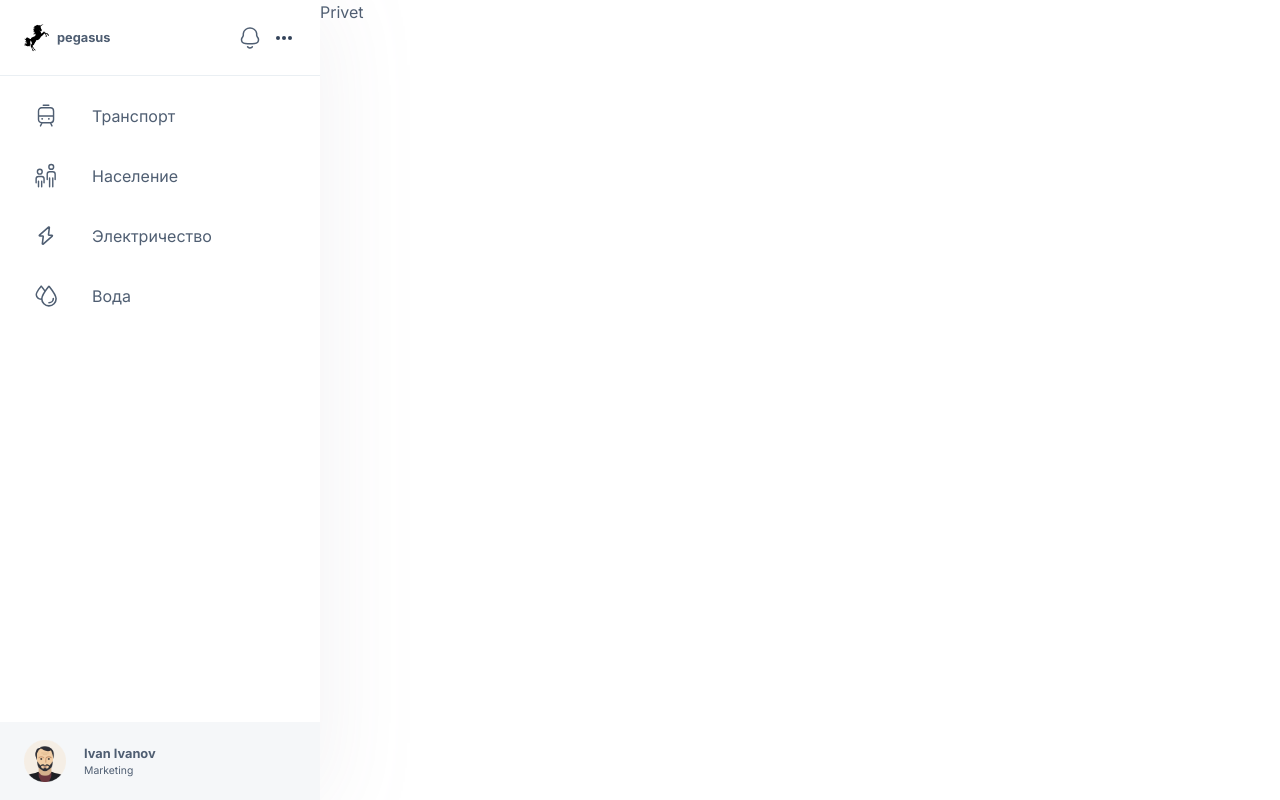
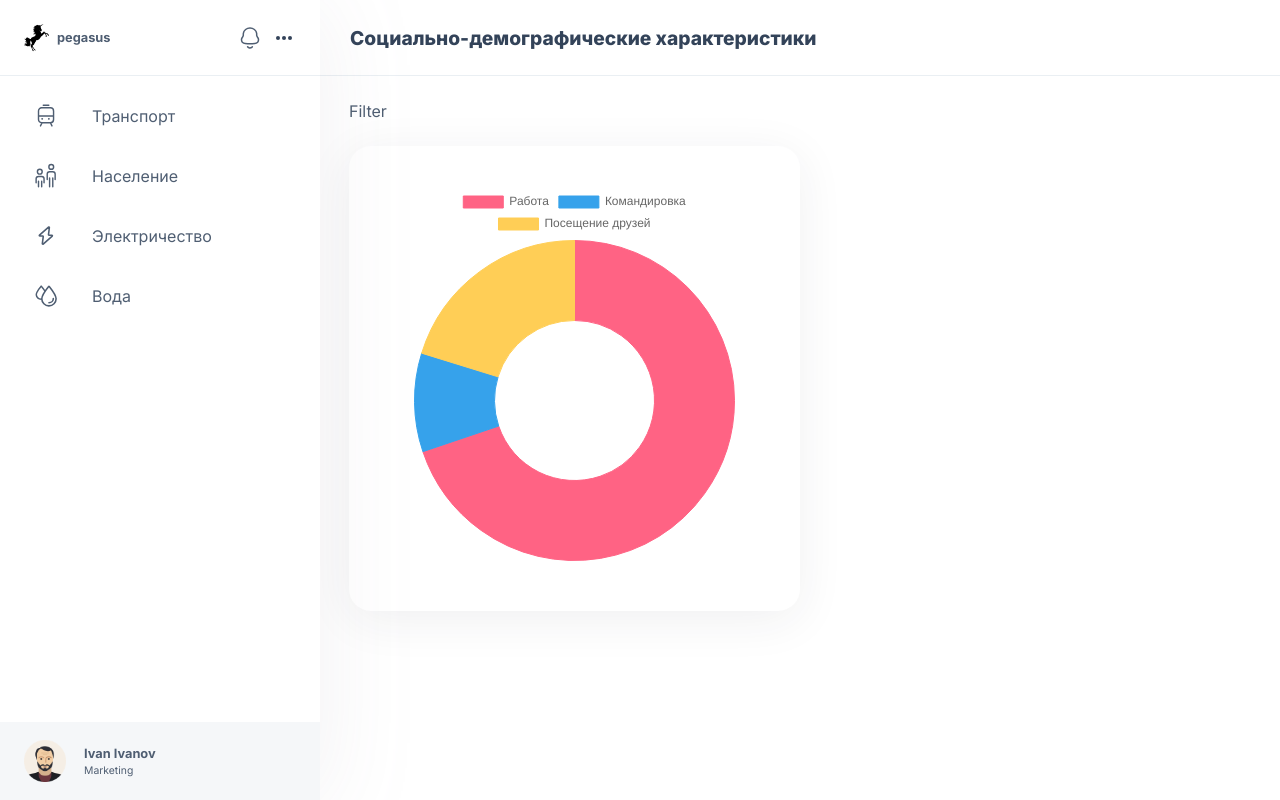
Before and after one commit to D33key/pegasus, a Next.js app: page /statistics in a window 1280 px wide. Built offline with nearby package versions, Linux system fonts and the light colour scheme.

Commit message:
adding doughnut

```diff
--- a/package.json
+++ b/package.json
@@ -12,10 +12,12 @@
     "@types/node": "18.16.0",
     "@types/react": "18.0.38",
     "@types/react-dom": "18.0.11",
+    "chart.js": "^4.3.0",
     "eslint": "8.39.0",
     "eslint-config-next": "13.3.1",
     "next": "13.3.1",
     "react": "18.2.0",
+    "react-chartjs-2": "^5.2.0",
     "react-dom": "18.2.0",
     "typescript": "5.0.4"
   },
--- a/src/components/Navigation/Navigation.tsx
+++ b/src/components/Navigation/Navigation.tsx
@@ -30,11 +30,6 @@ const Navigation = () => {
         menuItems: listOfSettings,
     });
     const [selectedCategory, setSelectedCategory] = useState<Menu | null>(null);
-
-    useEffect(() => {
-        const isOpenPrev = localStorage.getItem("menuIsOpen") === "true";
-        setIsOpened(isOpenPrev);
-    }, []);
 
     const handleCategorySelect = (category: Menu) => {
         switch (category) {
@@ -81,11 +76,7 @@ const Navigation = () => {
             handleCategorySelect(category);
             setSelectedCategory(category);
         } else {
-            setIsOpened((prev) => {
-                const newValue = !prev;
-                localStorage.setItem("menuIsOpen", newValue.toString());
-                return newValue;
-            });
+            setIsOpened((prev) => !prev);
             handleCategorySelect(category);
             setSelectedCategory(category);
         }
--- /dev/null
+++ b/src/pages/statistics/Statistics.module.css
@@ -0,0 +1,30 @@
+.wrapper {
+    min-height: calc(100vh - 76px);
+    display: flex;
+    flex-direction: column;
+    width: 100%;
+}
+
+.pieChart {
+    width: 50%;
+    padding: 40px 38px 50px;
+
+    background: #ffffff;
+    box-shadow: 0px 9px 48px rgba(45, 48, 61, 0.07);
+    border-radius: 22px;
+}
+
+.filter{
+    margin: 23px 0;
+}
+
+.margin{
+    margin-left: 29px;
+    margin-right: 29px;
+}
+
+.pieChart{
+    display: flex;
+    justify-content: center;
+    align-items: center;
+}
--- a/src/pages/statistics/index.tsx
+++ b/src/pages/statistics/index.tsx
@@ -1,12 +1,48 @@
 import Layout from "@/components/Layout";
-import React from "react";
+import { Chart, ArcElement, Tooltip, Legend } from "chart.js";
+import { Doughnut } from "react-chartjs-2";
 
-type Props = {};
+import cl from "./Statistics.module.css";
 
-const Demographic = (props: Props) => {
+Chart.register(ArcElement, Tooltip, Legend);
+
+const chartData = {
+    labels: ["Работа", "Командировка", "Посещение друзей"],
+    datasets: [
+        {
+            label: "",
+            data: [3591, 512, 1040],
+            backgroundColor: [
+                "rgba(255, 99, 132, 1)",
+                "rgba(54, 162, 235, 1)",
+                "rgba(255, 206, 86, 1)",
+            ],
+            borderColor: [
+                "rgba(255, 99, 132, 1)",
+                "rgba(54, 162, 235, 1)",
+                "rgba(255, 206, 86, 1)",
+            ],
+            borderWidth: 1,
+        },
+    ],
+};
+
+const Demographic = () => {
     return (
         <Layout>
-            <div>Privet</div>
+            <div>
+                <div className="top-content-page">
+                    Социально-демографические характеристики
+                </div>
+                <div className={cl.wrapper}>
+                    <div className={`${cl.filter} ${cl.margin}`}>Filter</div>
+                    <div className={`${cl.charts} ${cl.margin}`}>
+                        <div className={cl.pieChart}>
+                            <Doughnut data={chartData} />
+                        </div>
+                    </div>
+                </div>
+            </div>
         </Layout>
     );
 };
--- a/src/styles/globals.css
+++ b/src/styles/globals.css
@@ -18,10 +18,10 @@ body {
     background-color: #fafcfe;
 }
 
-.top {
+.top-content-page {
     padding: 23px 0 22px 30px;
     font-weight: 800;
-    font-size: 23px;
+    font-size: 1.2rem;
     line-height: 30px;
     color: #334359;
 
@@ -58,3 +58,10 @@ body {
     font-weight: 500;
     line-height: 22px;
 }
+
+
+.flex{
+    display: flex;
+    justify-content: space-between;
+    align-items: center;
+}
```
Also changed, not shown: src/pages/Welcome/index.tsx (+7 -3 lines), 1 other file (tests, documents, lock files or other folders).
